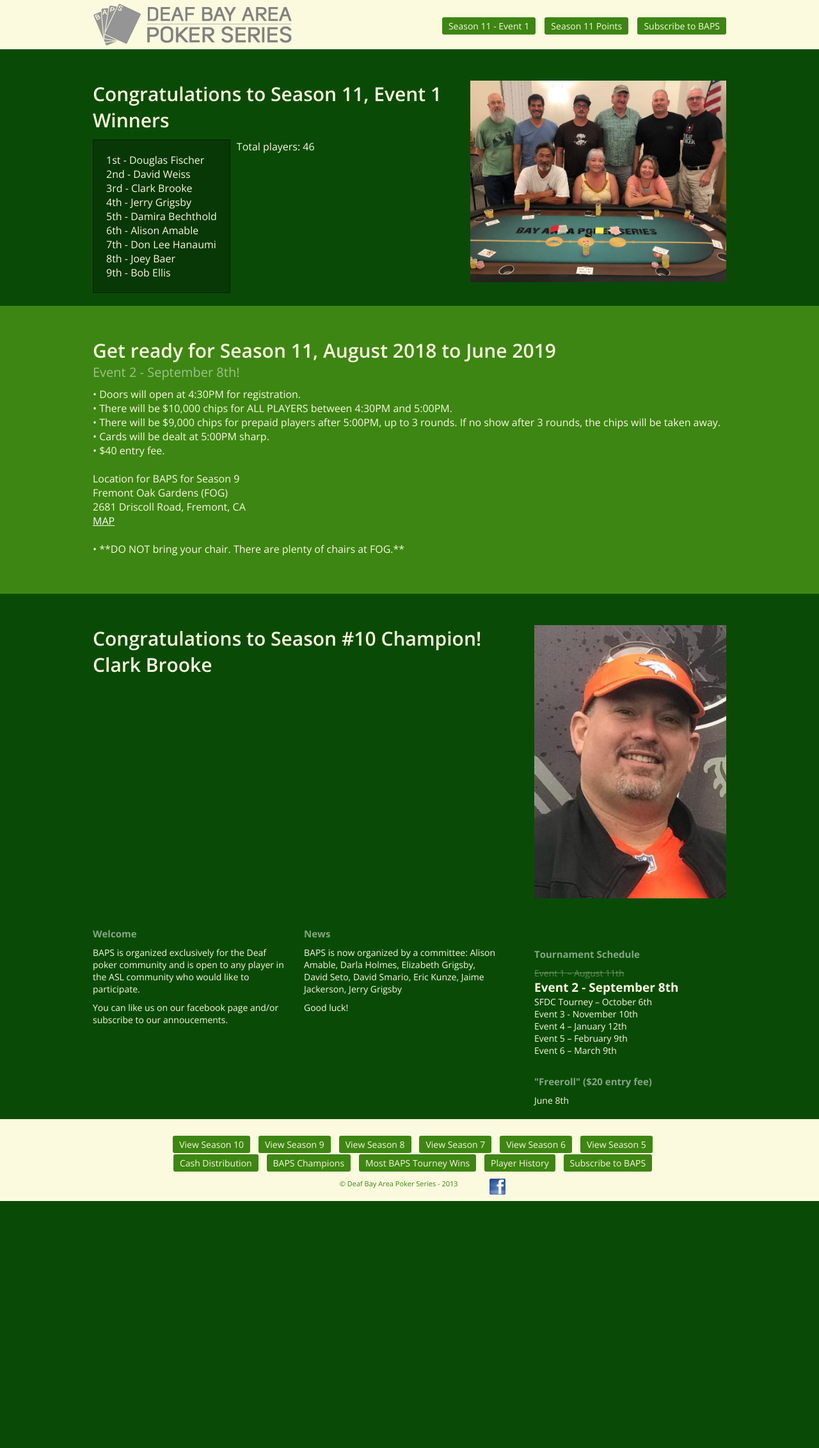
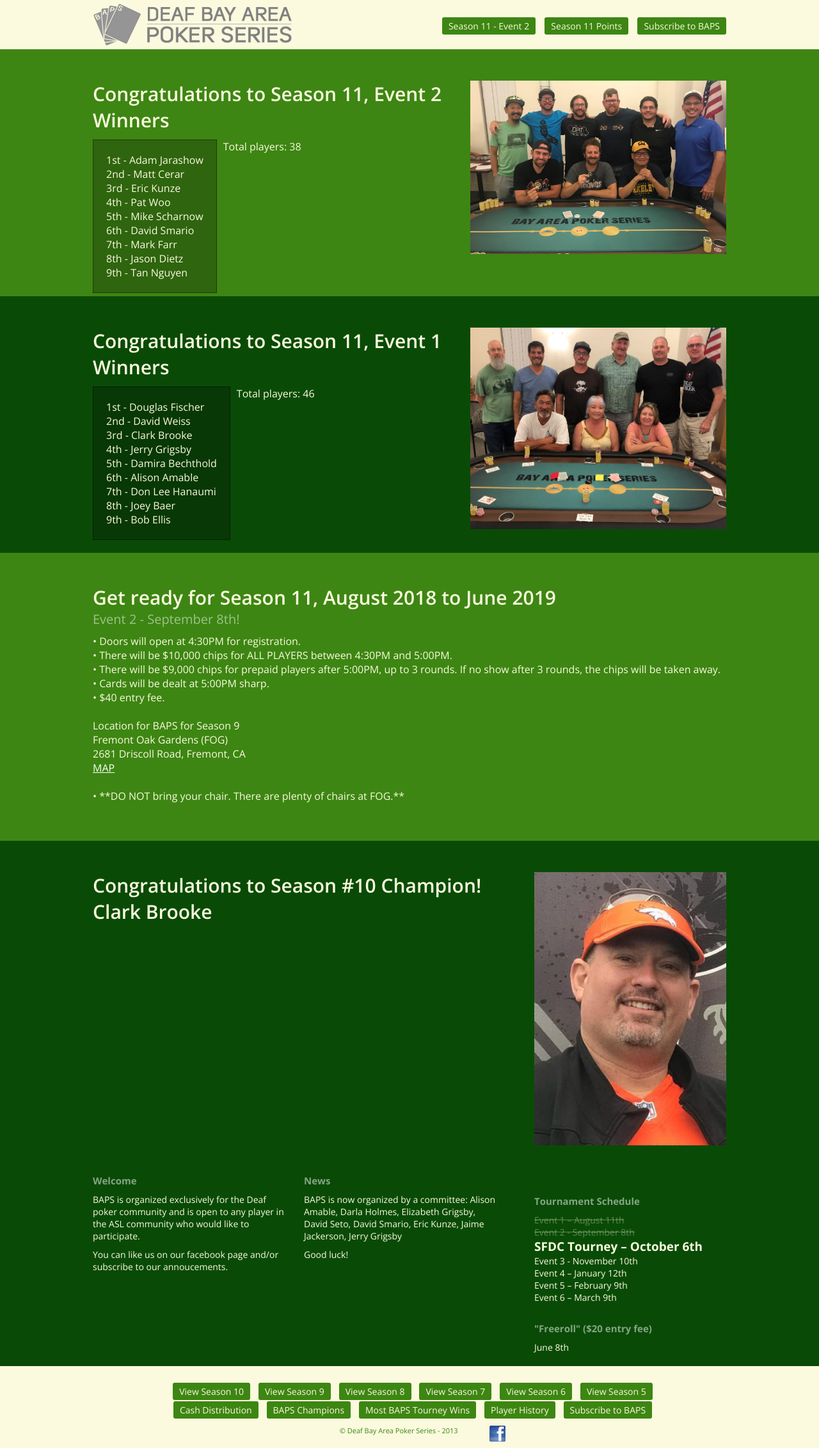
Before and after one commit to chadwtaylor/baps, a PHP site: page / in a window 1280 px wide. Shown: the whole page at 64% size. Before the commit the page ends 1877 px from the top, so only its background shows below. Run offline with PHP 8.4, Linux system fonts and the light colour scheme.

Commit message:
Season 11 Event 2

```diff
--- a/index.php
+++ b/index.php
@@ -18,13 +18,45 @@
 				<div id="logo"></div>
 			</a>
 			<nav id="main">
-				<a href="downloads/season11/baps-season11-event1.pdf" target="_blank">Season 11 - Event 1</a>
+				<a href="downloads/season11/baps-season11-event2.pdf" target="_blank">Season 11 - Event 2</a>
 				<a href="downloads/season11/baps-season11-points.pdf" target="_blank">Season 11 Points</a>
 				<!--<a href="downloads/guidelines11.pdf" target="_blank">Guidelines - Season 11</a>-->
 				<a href="http://eepurl.com/n5HGH" target="_blank">Subscribe to BAPS</a>
 			</nav>
 		</section>
 	</header>
+	<section id="top">
+		<section class="page clearfix">
+			<br />
+			<br />
+			<img src="images/season-11/season11event2.png" width="400" style="float:right; margin: 0 0 10px 0;" />
+			<h1>Congratulations to Season 11, Event 2 Winners</h1>
+			<p>
+				<div class="left schedule">
+					1st - Adam Jarashow
+					<br />
+					2nd - Matt Cerar
+					<br />
+					3rd - Eric Kunze
+					<br />
+					4th - Pat Woo
+					<br />
+					5th - Mike Scharnow
+					<br />
+					6th - David Smario
+					<br />
+					7th - Mark Farr
+					<br />
+					8th - Jason Dietz
+					<br />
+					9th - Tan Nguyen
+				</div>
+                Total players: 38
+			</p>
+			<br />
+			<br />
+		</section>
+	</section>
 	<section id="bottom">
 		<section class="page clearfix">
 			<br />
@@ -126,9 +158,9 @@
 
 				<span class="completed">Event 1 – August 11th</span> <!-- if completed, enter class="completed" -->
 				<br>
-				<span class="next">Event 2 - September 8th </span>
+				<span class="completed">Event 2 - September 8th </span>
 				<br>
-				<span class="">SFDC Tourney – October 6th</span>
+				<span class="next">SFDC Tourney – October 6th</span>
 				<br>
 				<span class="">Event 3 - November 10th</span>
 				<br>
```
Also changed, not shown: images/season-11/season11event2.png (added), 3 other files.
